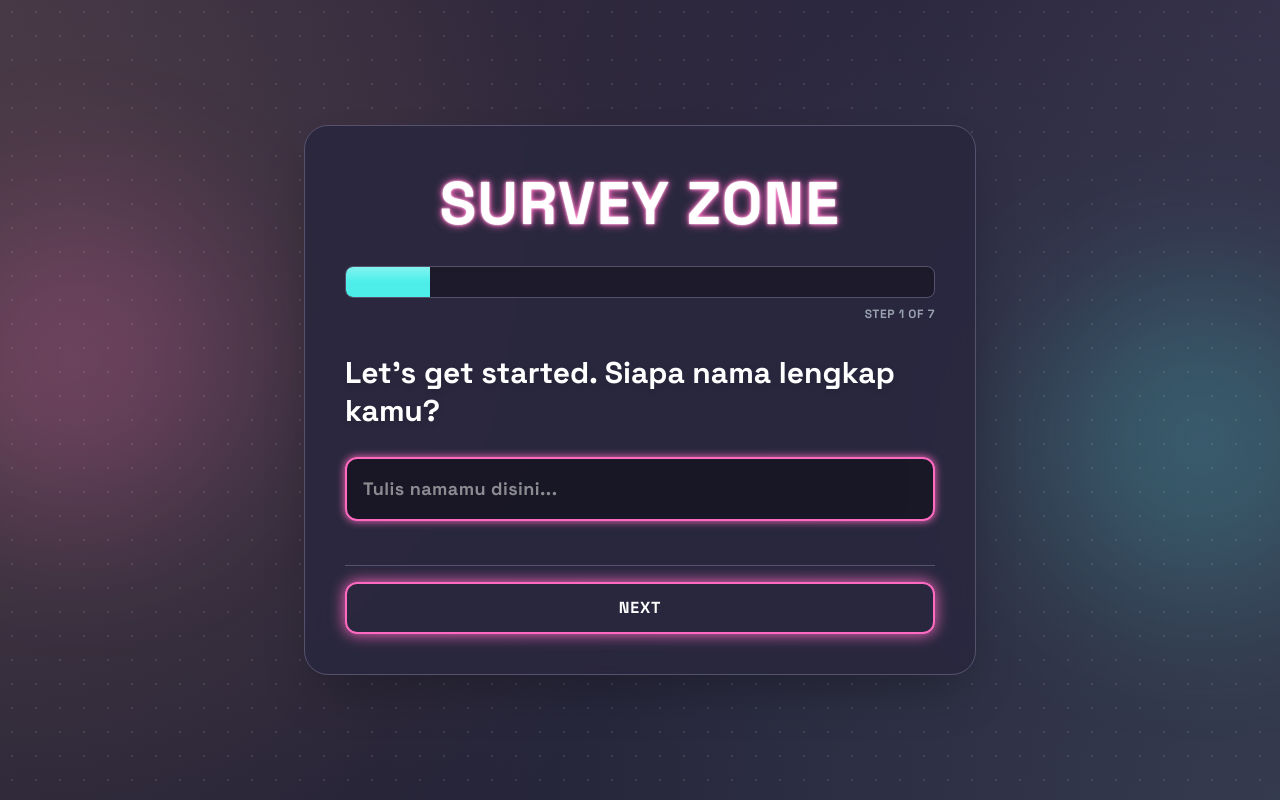
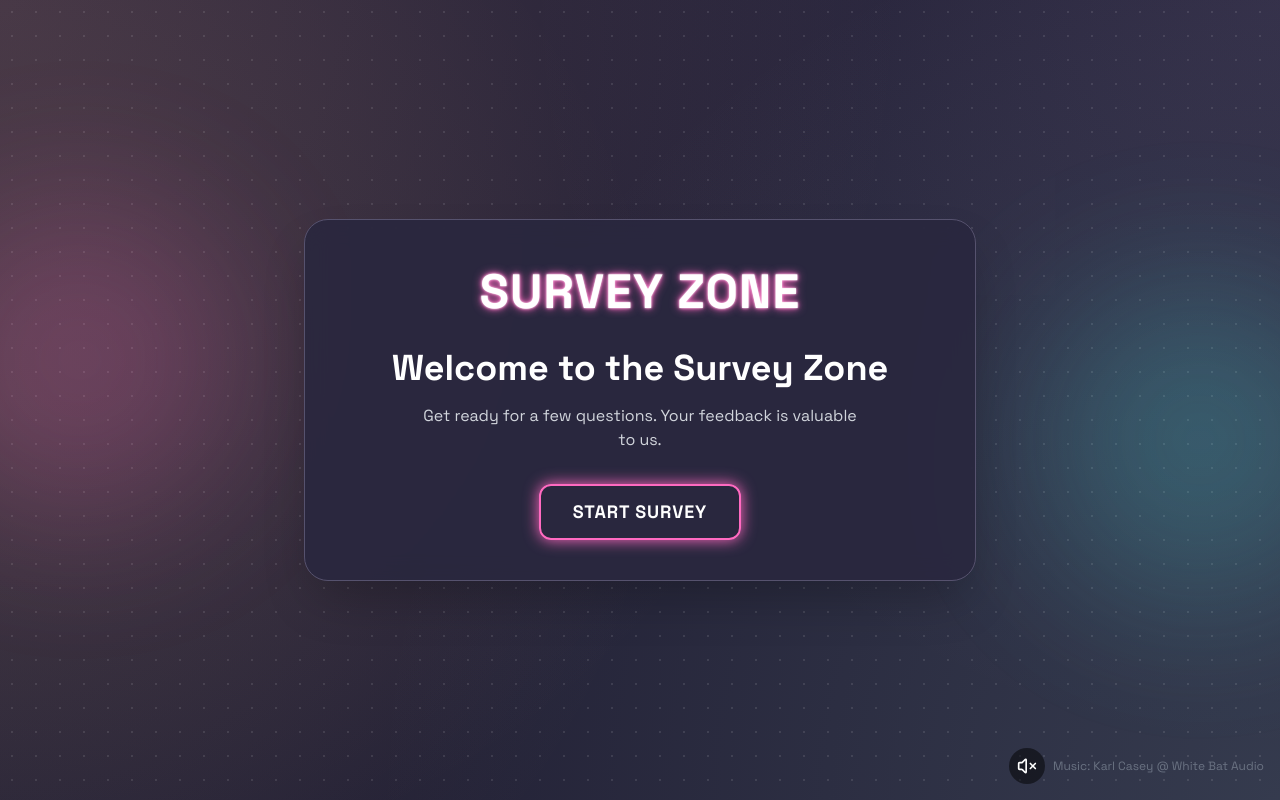
Before and after one commit to Michael-Hansel17/interactive-survey, a Next.js app: page / in a window 1280 px wide. Built offline with nearby package versions, Linux system fonts and the light colour scheme.

Commit message:
adding song feature

```diff
--- a/app/page.tsx
+++ b/app/page.tsx
@@ -1,22 +1,31 @@
 "use client";
 
-import { useState, useEffect } from "react";
+import { useState, useEffect, useRef } from "react";
 import QuestionForm from "@/components/QuestionForm";
 import ProgressBar from "@/components/ProgressBar";
+import WelcomeScreen from "@/components/WelcomeScreen";
 import { questions } from "@/constants";
 import { useRouter } from "next/navigation";
+import MusicPlayer, { MusicPlayerRef } from "@/components/MusicPlayer";
 
 export default function Home() {
+  const [surveyStarted, setSurveyStarted] = useState(false);
   const [currentQuestionId, setCurrentQuestionId] = useState<string>(questions[0].id);
-  const [history, setHistory] = useState<string[]>([]); // Untuk tombol Back
+  const [history, setHistory] = useState<string[]>([]);
   const [answers, setAnswers] = useState<Record<string, string>>({});
   const [isClient, setIsClient] = useState(false);
-  const [isSubmitting, setIsSubmitting] = useState(false); // STATE BARU
+  const [isSubmitting, setIsSubmitting] = useState(false);
   const router = useRouter();
+  const musicPlayerRef = useRef<MusicPlayerRef>(null);
 
   useEffect(() => {
     setIsClient(true);
   }, []);
+
+  const handleStartSurvey = () => {
+    setSurveyStarted(true);
+    musicPlayerRef.current?.unmuteAndPlay();
+  };
 
   const currentQuestion = questions.find((q) => q.id === currentQuestionId);
   const currentQuestionIndex = questions.findIndex((q) => q.id === currentQuestionId);
@@ -43,7 +52,6 @@ export default function Home() {
       setCurrentQuestionId(nextId);
     } else {
       setIsSubmitting(true);
-
       try {
         const response = await fetch("/api/submit", {
           method: "POST",
@@ -55,9 +63,7 @@ export default function Home() {
           const errorData = await response.json();
           throw new Error(errorData.error || "Terjadi kesalahan saat menyimpan data.");
         }
-
         router.push("/success");
-
       } catch (error: any) {
         console.error("Error submitting survey:", error);
         alert("Gagal mengirim data: " + (error.message || "Coba lagi nanti."));
@@ -81,37 +87,39 @@ export default function Home() {
 
   const processText = (text: string) => {
     if (!text) return "";
-
     return text.replace(/\{\{(\w+)\}\}/g, (match, key) => {
       if (key === "firstName") {
         const fullName = answers["namaLengkap"] || "";
         return fullName.split(" ")[0];
       }
-
       return answers[key] || "";
     });
   };
 
-  if (!isClient || !currentQuestion) return null;
+  if (!isClient) return null;
 
-  const processedQuestion = {
+  const processedQuestion = currentQuestion ? {
     ...currentQuestion,
     label: processText(currentQuestion.label),
-  };
+  } : null;
 
   return (
     <main className="min-h-screen flex flex-col items-center justify-center p-4 sm:p-8 relative overflow-hidden">
+      <MusicPlayer ref={musicPlayerRef} />
 
-      {/* Dekorasi Background Blob */}
       <div className="absolute top-1/4 -left-20 w-80 h-80 bg-primary/30 rounded-full blur-[80px] -z-10 animate-pulse"></div>
       <div className="absolute bottom-1/4 -right-20 w-80 h-80 bg-secondary/30 rounded-full blur-[80px] -z-10 animate-pulse delay-700"></div>
 
       <div className="w-full max-w-2xl bg-[var(--color-card)]/90 backdrop-blur-md border border-[var(--color-border)] rounded-3xl shadow-2xl p-6 sm:p-10 relative">
-
-        <h1 className="text-4xl sm:text-6xl font-bold text-center tracking-wide mb-8 mt-2 text-neon">
+        <h1 className="text-3xl sm:text-5xl font-bold text-center tracking-wide mb-8 mt-2 text-neon">
             SURVEY ZONE
         </h1>
 
+        {!surveyStarted ? (
+          <WelcomeScreen onStart={handleStartSurvey} />
+        ) : (
+          processedQuestion && (
+            <>
               <div className="mb-8">
                 <ProgressBar
                   current={currentQuestionIndex + 1}
@@ -121,7 +129,6 @@ export default function Home() {
                   STEP {currentQuestionIndex + 1} OF {questions.length}
                 </p>
               </div>
-
               <QuestionForm
                 question={processedQuestion}
                 value={answers[currentQuestionId] || ""}
@@ -129,9 +136,12 @@ export default function Home() {
                 onSubmit={handleNext}
                 onPrevious={handlePrevious}
                 questionIndex={history.length}
-          isLastQuestion={!currentQuestion.next && !currentQuestion.branch}
+                isLastQuestion={!processedQuestion.next && !processedQuestion.branch}
                 isSubmitting={isSubmitting}
               />
+            </>
+          )
+        )}
       </div>
     </main>
   );
--- /dev/null
+++ b/components/MusicPlayer.tsx
@@ -0,0 +1,85 @@
+"use client";
+
+import { useState, useRef, useEffect, forwardRef, useImperativeHandle } from 'react';
+import { Volume2, VolumeX } from 'lucide-react';
+
+export interface MusicPlayerRef {
+  playAudio: () => void;
+  unmuteAndPlay: () => void;
+}
+
+const MusicPlayer = forwardRef<MusicPlayerRef, {}>((props, ref) => {
+  const songUrl = "/song.mp3";
+
+  const audioRef = useRef<HTMLAudioElement>(null);
+  const [isMuted, setIsMuted] = useState(true);
+  const hasPlayedRef = useRef(false);
+
+  const playAudio = (muted = true) => {
+    if (hasPlayedRef.current) return;
+
+    const audio = audioRef.current;
+    if (audio) {
+      audio.muted = muted;
+      audio.volume = 0.2;
+      audio.play().then(() => {
+        hasPlayedRef.current = true;
+        setIsMuted(muted);
+      }).catch(error => {
+        console.error("Music play failed:", error);
+      });
+    }
+  };
+
+  const unmuteAndPlay = () => {
+    setIsMuted(false);
+    playAudio(false);
+  }
+
+  useImperativeHandle(ref, () => ({
+    playAudio: () => playAudio(true),
+    unmuteAndPlay,
+  }));
+
+  useEffect(() => {
+    const audio = audioRef.current;
+    if (audio) {
+      audio.loop = true;
+    }
+  }, []);
+
+  const toggleMute = () => {
+    const audio = audioRef.current;
+    if (audio) {
+      const newMuted = !audio.muted;
+      audio.muted = newMuted;
+      setIsMuted(newMuted);
+      if (!newMuted) {
+        playAudio(false);
+      }
+    }
+  };
+
+  if (!songUrl) {
+    return null;
+  }
+
+  return (
+    <div className="fixed bottom-4 right-4 flex items-center gap-2 z-50">
+      <audio ref={audioRef} src={songUrl} />
+      <button
+        onClick={toggleMute}
+        className="p-2 bg-black/50 rounded-full text-white hover:bg-black/80 transition-colors"
+        aria-label={isMuted ? "Unmute" : "Mute"}
+      >
+        {isMuted ? <VolumeX size={20} /> : <Volume2 size={20} />}
+      </button>
+      <div className="text-xs text-gray-500 hidden sm:block">
+        <p>Music: Karl Casey @ White Bat Audio</p>
+      </div>
+    </div>
+  );
+});
+
+MusicPlayer.displayName = "MusicPlayer";
+export default MusicPlayer;
--- a/components/QuestionForm.tsx
+++ b/components/QuestionForm.tsx
@@ -105,7 +105,7 @@ const QuestionForm: React.FC<QuestionFormProps> = ({
             className="w-full flex flex-col gap-5 relative z-10"
             noValidate={true} // Matikan validasi browser bawaan (yang jelek)
         >
-            <h2 className="text-2xl sm:text-3xl font-bold leading-tight text-white mb-2 drop-shadow-md">
+            <h2 className="text-xl sm:text-2xl font-bold leading-tight text-white mb-2 drop-shadow-md">
                 {question.label}
             </h2>
 
@@ -119,7 +119,7 @@ const QuestionForm: React.FC<QuestionFormProps> = ({
                         onChange={(e) => handleChange(e.target.value)}
                         onKeyDown={handleKeyDown}
                         disabled={isSubmitting}
-                        className={`w-full text-lg p-4 bg-black/40 text-white border-2 rounded-xl focus:outline-none transition-all font-bold tracking-wide disabled:opacity-50
+                        className={`w-full text-base p-4 bg-black/40 text-white border-2 rounded-xl focus:outline-none transition-all font-bold tracking-wide disabled:opacity-50
                         ${error
                             ? "border-red-500 shadow-[0_0_10px_#ef4444]" // Style Error (Merah Neon)
                             : "border-[var(--color-border)] focus:border-primary focus:shadow-[0_0_8px_var(--color-primary)]"
--- a/components/SheepCharacter.tsx
+++ /dev/null
@@ -1,29 +0,0 @@
-import React from "react";
-import Image from "next/image";
-
-type Props = {
-    className?: string;
-};
-
-const SheepCharacter: React.FC<Props> = ({ className }) => {
-    return (
-        <div
-            className="w-[180px] sm:w-[220px] md:w-[280px] lg:w-[320px] max-w-full self-center"
-            aria-hidden="true"
-        >
-            <Image
-                src="/sheep.svg"
-                width={500}
-                height={500}
-                alt="Picture of Sheep Character"
-                priority
-                // biar skala rapi di semua device
-                className="w-full h-auto object-contain select-none pointer-events-none"
-                // hint untuk browser: ukuran kira-kira per breakpoint
-                sizes="(max-width: 640px) 180px, (max-width: 768px) 220px, (max-width: 1024px) 280px, 320px"
-            />
-        </div>
-    );
-};
-
-export default SheepCharacter;
--- /dev/null
+++ b/components/WelcomeScreen.tsx
@@ -0,0 +1,28 @@
+"use client";
+
+import React from 'react';
+
+interface WelcomeScreenProps {
+  onStart: () => void;
+}
+
+const WelcomeScreen: React.FC<WelcomeScreenProps> = ({ onStart }) => {
+  return (
+    <div className="text-center animate-in fade-in duration-1000">
+      <h2 className="text-3xl sm:text-4xl font-bold text-white mb-4">
+        Welcome to the Survey Zone
+      </h2>
+      <p className="text-gray-300 mb-8 max-w-md mx-auto">
+        Get ready for a few questions. Your feedback is valuable to us.
+      </p>
+      <button
+        onClick={onStart}
+        className="text-lg font-bold text-white bg-transparent border-2 border-primary py-3 px-8 rounded-xl transition-all uppercase tracking-wider shadow-[0_0_15px_var(--color-primary)] hover:bg-primary/20 hover:scale-105 active:scale-100"
+      >
+        Start Survey
+      </button>
+    </div>
+  );
+};
+
+export default WelcomeScreen;
--- a/constants.ts
+++ b/constants.ts
@@ -84,5 +84,4 @@ export const questions: Question[] = [
         required: true,
         next: null,
     },
-
 ];
```
Also changed, not shown: components/SpeechBubble.tsx (deleted, +0 -74 lines), 2 other files (tests, documents, lock files or other folders). Lines whose indentation alone changed are shown as unchanged.
